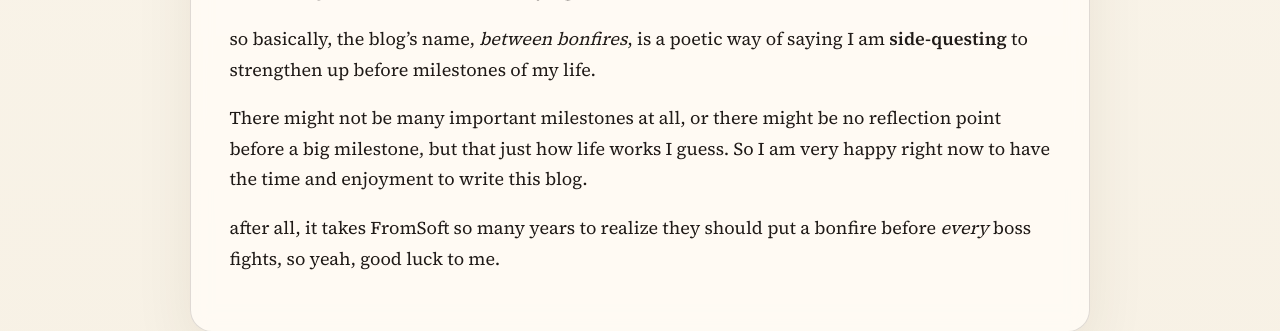
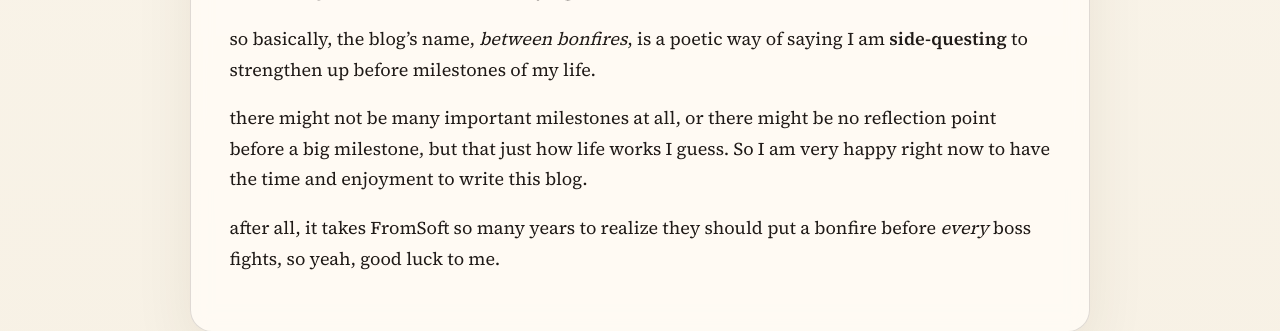
Before and after one commit to vkhangpham/vkhangpham.github.io, a Jekyll site: the page built from _posts/2026-03-30-meaning-of-the-name.md, in a window 1280 px wide. Shown: the part 696-1027 px from the top of the page. Built offline with Jekyll 4.4.1, drawn with Linux system fonts in a browser that asks for light colours.

Commit message:
update case

```diff
--- a/_posts/2026-03-30-meaning-of-the-name.md
+++ b/_posts/2026-03-30-meaning-of-the-name.md
@@ -14,6 +14,6 @@ I am heavily influenced by Souls games, especially **Elden Ring**. The revolutio
 
 so basically, the blog's name, _between bonfires_, is a poetic way of saying I am **side-questing** to strengthen up before milestones of my life.
 
-There might not be many important milestones at all, or there might be no reflection point before a big milestone, but that just how life works I guess. So I am very happy right now to have the time and enjoyment to write this blog.
+there might not be many important milestones at all, or there might be no reflection point before a big milestone, but that just how life works I guess. So I am very happy right now to have the time and enjoyment to write this blog.
 
 after all, it takes FromSoft so many years to realize they should put a bonfire before _every_ boss fights, so yeah, good luck to me.
```
